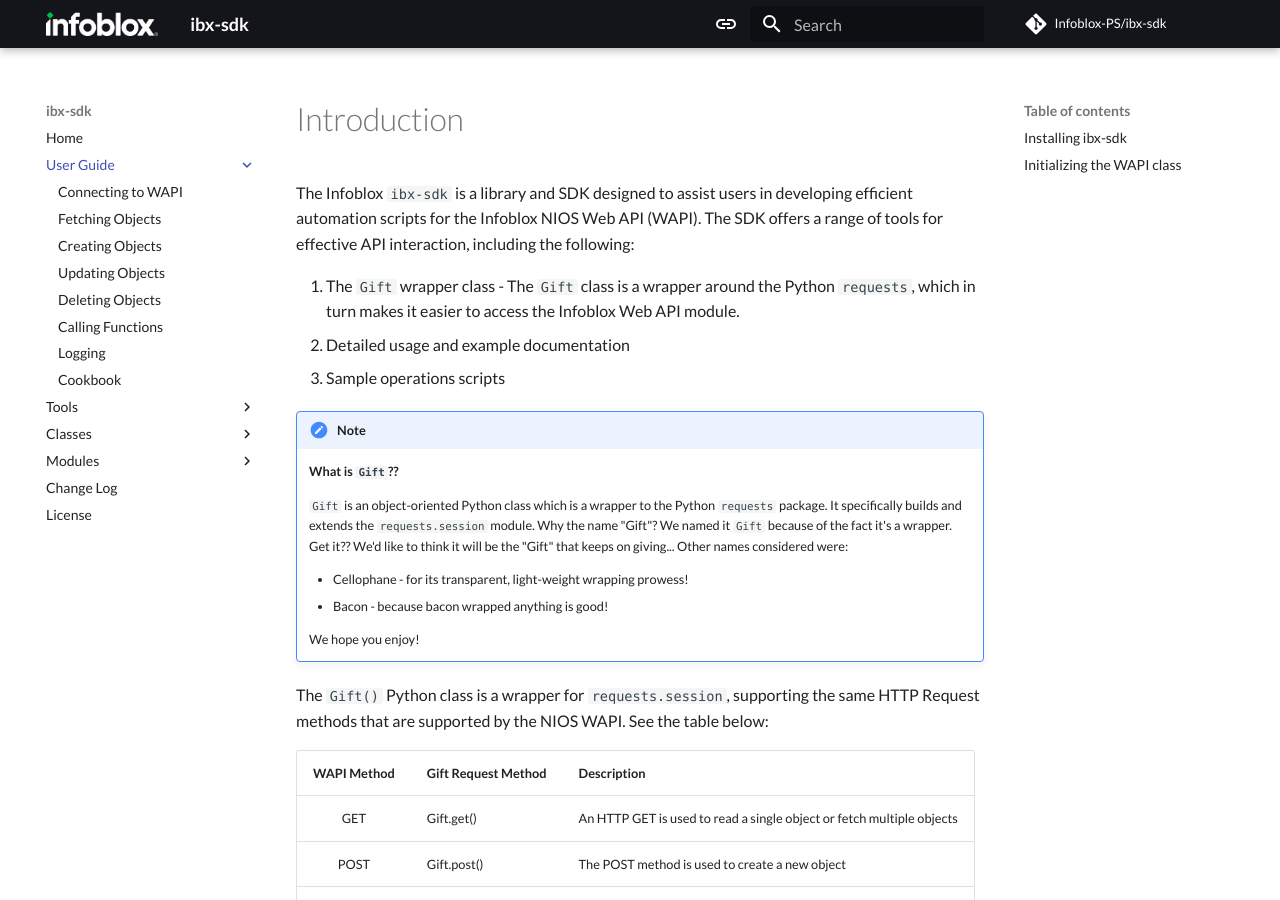
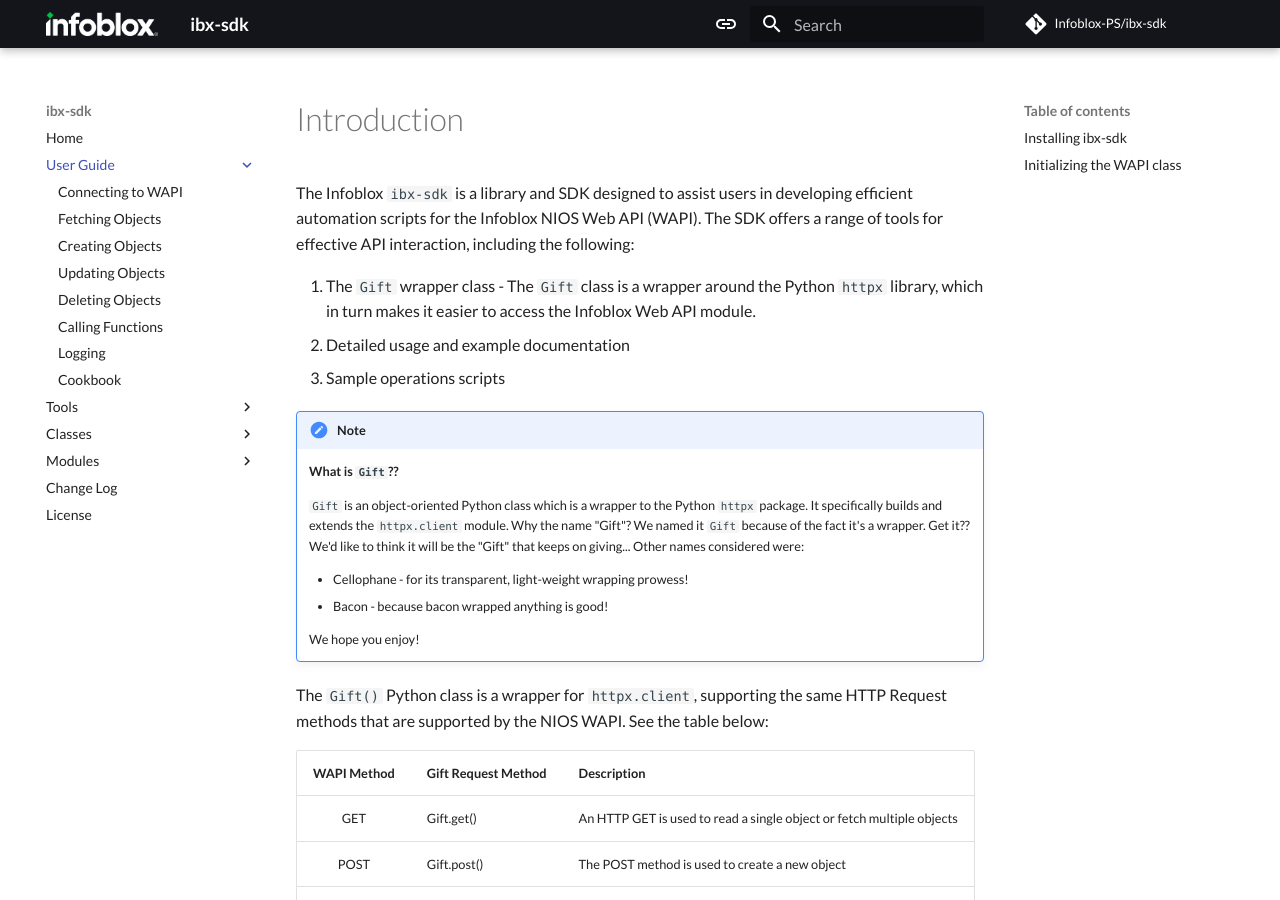
Before and after one commit to Infoblox-PS/ibx-sdk, an MkDocs documentation site: the page built from src_docs/user_guide/index.md, in a window 1280 px wide and 900 px high. Built offline with MkDocs 1.6.1 and Material for MkDocs 9.7.7, drawn with Linux system fonts in a browser that asks for light colours; some web fonts are replaced; comment, search, counter and statistics services are not loaded.

Commit message:
updated old references to requests.* module

```diff
--- a/src_docs/user_guide/index.md
+++ b/src_docs/user_guide/index.md
@@ -3,7 +3,7 @@
 The Infoblox `ibx-sdk` is a library and SDK designed to assist users in developing efficient automation scripts for the
 Infoblox NIOS Web API (WAPI). The SDK offers a range of tools for effective API interaction, including the following:
 
-1. The `Gift` wrapper class - The `Gift` class is a wrapper around the Python `requests`, which
+1. The `Gift` wrapper class - The `Gift` class is a wrapper around the Python `httpx` library, which
    in turn makes it easier to access the Infoblox Web API module.
 2. Detailed usage and example documentation
 3. Sample operations scripts
@@ -12,8 +12,8 @@
 
     **What is `Gift`??**
 
-    `Gift` is an object-oriented Python class which is a wrapper to the Python `requests` package.
-    It specifically builds and extends the `requests.session` module. Why the name "Gift"? We
+    `Gift` is an object-oriented Python class which is a wrapper to the Python `httpx` package.
+    It specifically builds and extends the `httpx.client` module. Why the name "Gift"? We
     named it `Gift` because of the fact it's a wrapper. Get it?? We'd like to think it will be the
     "Gift" that keeps on giving... Other names considered were:
 
@@ -22,8 +22,8 @@
 
     We hope you enjoy!
 
-The `Gift()` Python class is a wrapper for `requests.session`, supporting the same HTTP Request methods that are
-supported by the NIOS WAPI. See the table below:
+The `Gift()` Python class is a wrapper for `httpx.client`, supporting the same HTTP Request
+methods that are supported by the NIOS WAPI. See the table below:
 
 | WAPI Method | Gift Request Method | Description                                                           |
 |:-----------:|---------------------|-----------------------------------------------------------------------|
```
Also changed, not shown: src_docs/user_guide/delete.md (+2 -1 lines), src_docs/user_guide/functions.md (+2 -1 lines), src_docs/user_guide/get.md (+2 -2 lines), src_docs/user_guide/post.md (+2 -2 lines), src_docs/user_guide/put.md (+2 -1 lines), 3 other files.
